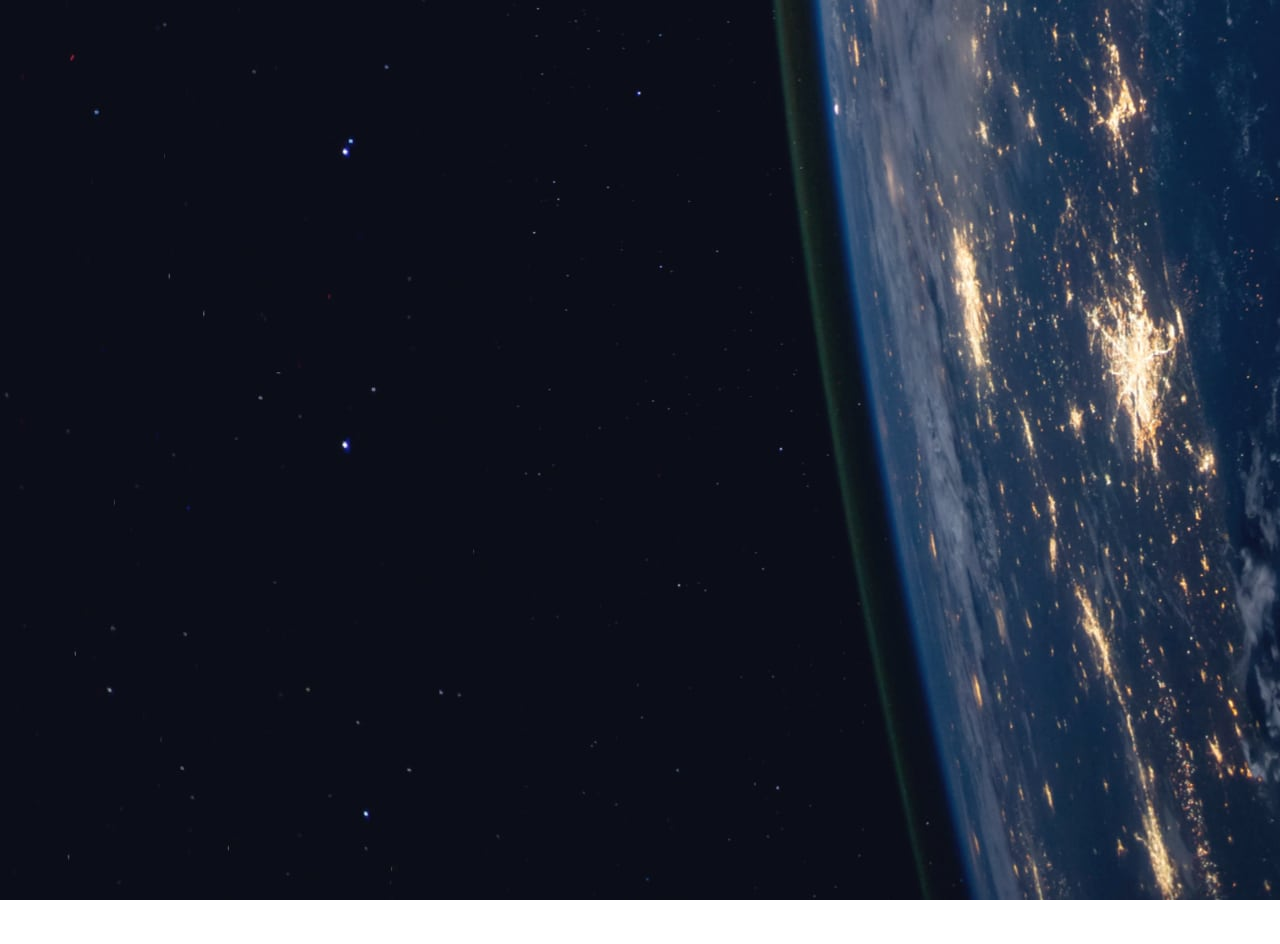
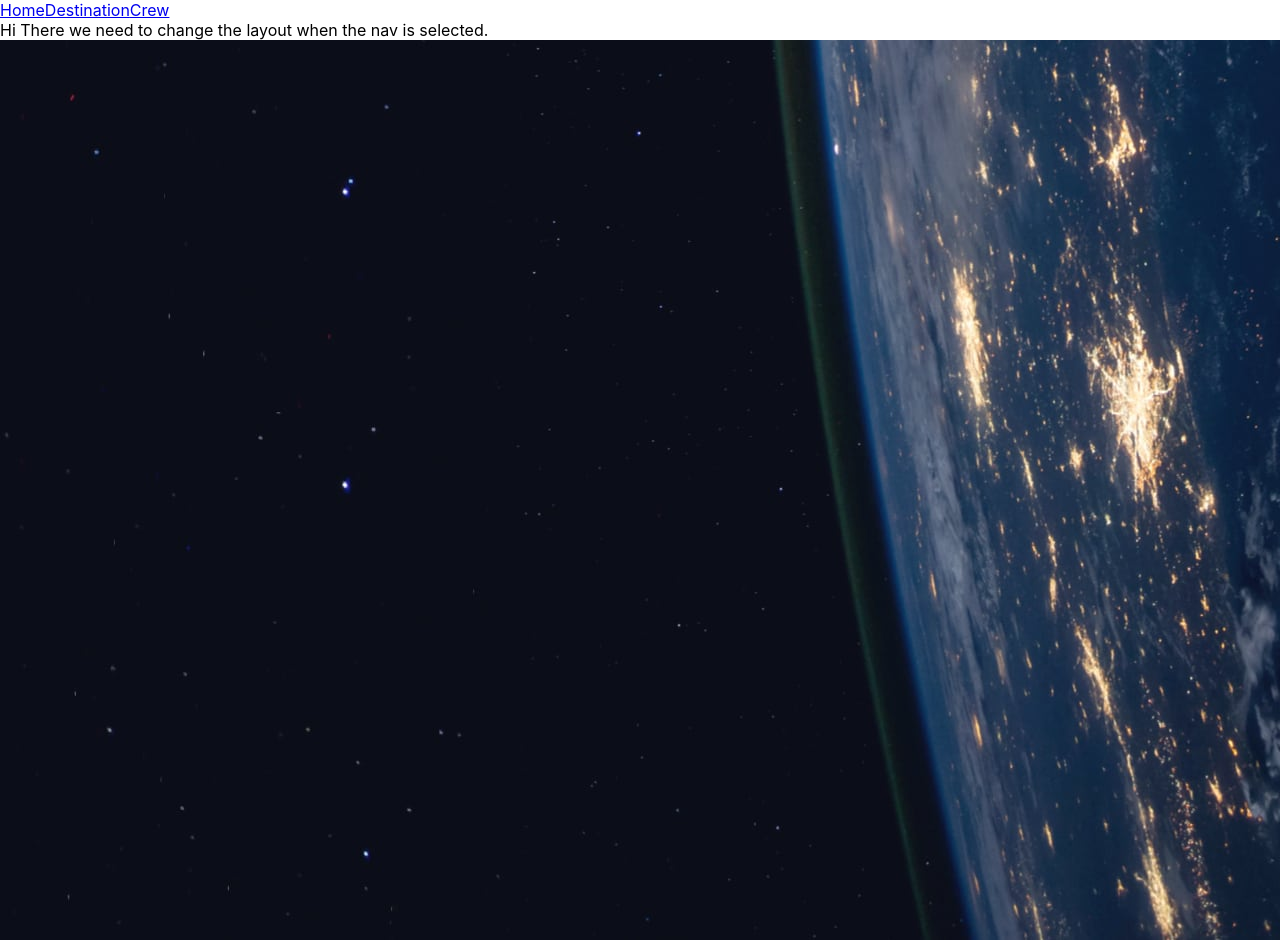
Before and after one commit to MNRSkills/HOCSpaceTour, a React (Create React App) app: page / in a window 1280 px wide. Shown: the top 944 px of the page. Before the commit the page ends 904 px from the top, so only its background shows below. Built offline with nearby package versions, Linux system fonts and the light colour scheme.

Commit message:
setting layout and nav

```diff
--- a/package.json
+++ b/package.json
@@ -8,7 +8,8 @@
     "@testing-library/user-event": "^13.5.0",
     "react": "^18.2.0",
     "react-dom": "^18.2.0",
-    "react-scripts": "5.0.1",
+    "react-router-dom": "^6.4.1",
+    "react-scripts": "^5.0.1",
     "web-vitals": "^2.1.4"
   },
   "scripts": {
--- a/src/App.js
+++ b/src/App.js
@@ -1,3 +1,5 @@
+import { Routes, Route } from "react-router-dom";
+import Layout from "./Components/Layout/Layout";
 import Home from "./Components/home";
 import Crew from "./Components/crew";
 
@@ -5,11 +7,12 @@ import Crew from "./Components/crew";
 function App() {
   return (
     <div className="App-wrapper">
-      <header className="hek">
-
-      </header>
-      <Home />
-      <Crew/>
+      <Layout>
+        <Routes>
+          <Route path="/" element={<Home />}/>
+          <Route path="/crew" element={<Crew />}/>
+        </Routes>
+      </Layout>
     </div>
   );
 }
--- /dev/null
+++ b/src/Components/Layout/Layout.js
@@ -0,0 +1,14 @@
+import React from "react";
+import Nav from "./Nav";
+
+const Layout = (props) => {
+  return (
+    <div>
+      {" "}
+      <Nav /> Hi There we need to change the layout when the nav is selected.
+      {props.children}
+    </div>
+  );
+};
+
+export default Layout;
--- /dev/null
+++ b/src/Components/Layout/Nav.js
@@ -0,0 +1,14 @@
+import { Link } from "react-router-dom";
+
+const Nav = () => {
+    return (
+        <div>
+        <Link to='/'>Home</Link>
+        <Link to='/destination'>Destination</Link>
+        <Link to='/crew'>Crew</Link>
+      </div>
+    )
+
+}
+
+export default Nav;
--- a/src/index.js
+++ b/src/index.js
@@ -1,17 +1,12 @@
 import React from 'react';
 import ReactDOM from 'react-dom/client';
 import './index.css';
-import App from './App';
-import reportWebVitals from './reportWebVitals';
+import App from './App'
+import { BrowserRouter } from "react-router-dom";
 
 const root = ReactDOM.createRoot(document.getElementById('root'));
 root.render(
-  <React.StrictMode>
+  <BrowserRouter>
     <App />
-  </React.StrictMode>
+  </BrowserRouter>
 );
-
-// If you want to start measuring performance in your app, pass a function
-// to log results (for example: reportWebVitals(console.log))
-// or send to an analytics endpoint. Learn more: https://bit.ly/CRA-vitals
-reportWebVitals();
--- a/src/reportWebVitals.js
+++ /dev/null
@@ -1,13 +0,0 @@
-const reportWebVitals = onPerfEntry => {
-  if (onPerfEntry && onPerfEntry instanceof Function) {
-    import('web-vitals').then(({ getCLS, getFID, getFCP, getLCP, getTTFB }) => {
-      getCLS(onPerfEntry);
-      getFID(onPerfEntry);
-      getFCP(onPerfEntry);
-      getLCP(onPerfEntry);
-      getTTFB(onPerfEntry);
-    });
-  }
-};
-
-export default reportWebVitals;
```
Also changed, not shown: src/Components/destinations.js (added, +10 -0 lines), src/setupTests.js (deleted, +0 -5 lines), 1 other file (tests, documents, lock files or other folders).
